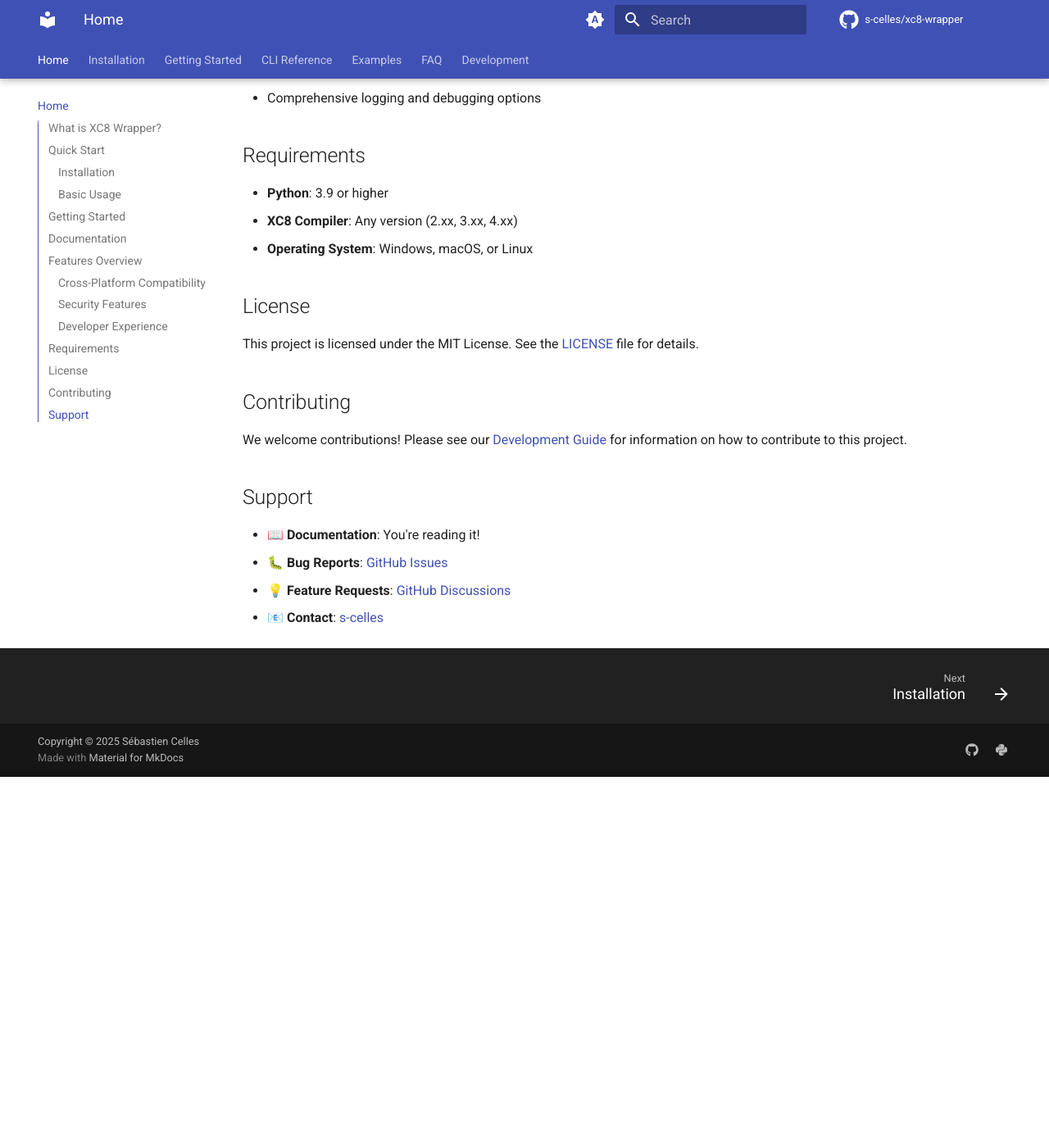
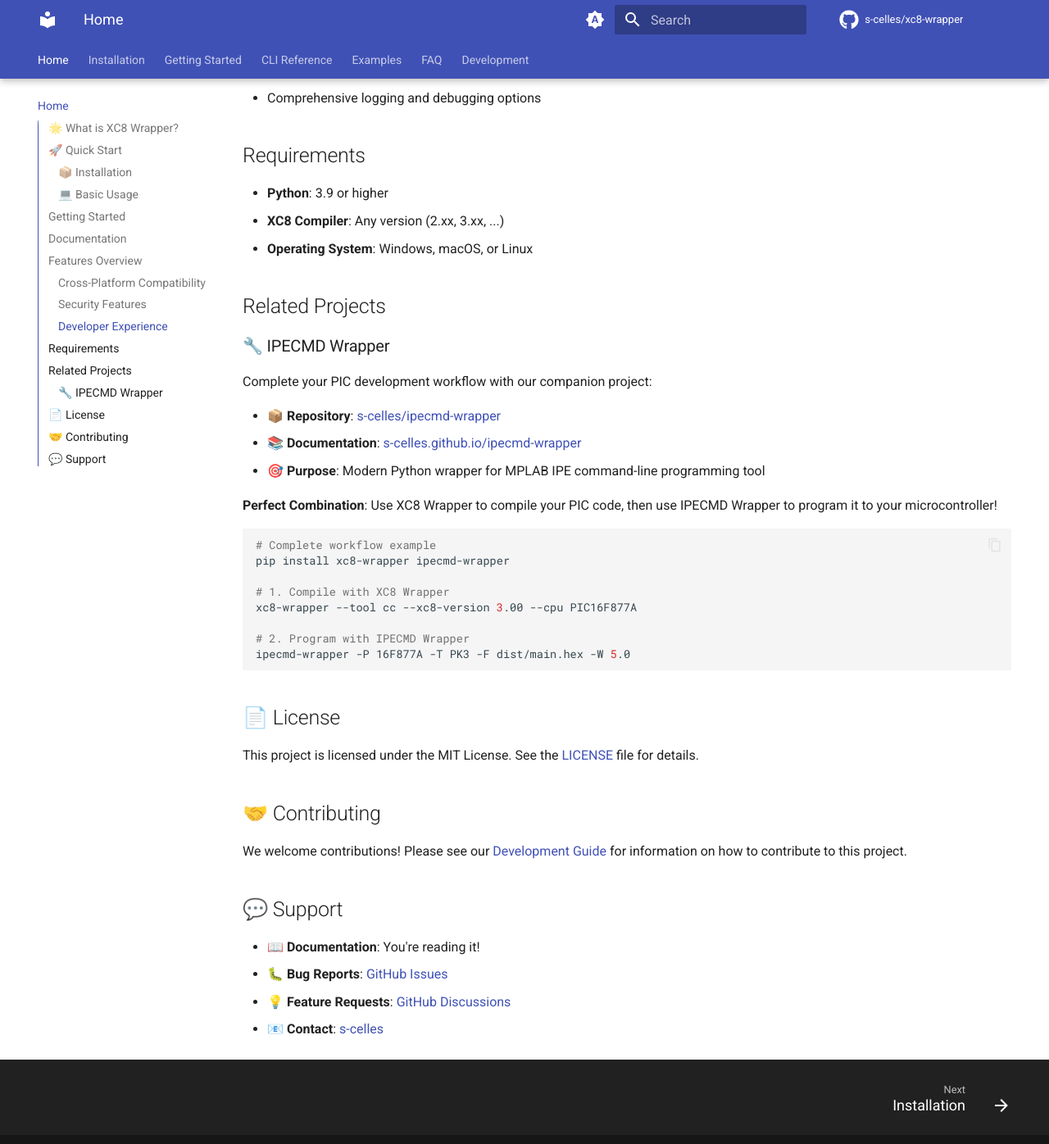
Before and after one commit to s-celles/xc8-wrapper, an MkDocs documentation site: the page built from docs/index.md, in a window 1280 px wide and 1400 px high, scrolled down 2450 px. Shown: the top 1396 px of the window at 82% size. Built offline with MkDocs 1.6.1 and Material for MkDocs 9.7.7, drawn with Linux system fonts in a browser that asks for light colours; comment, search, counter and statistics services are not loaded; the version menu is left out; before the commit the page ends 3398 px from its top, so only the background shows below that; some of the changed text lies outside the part shown.

Commit message:
Add Related Projects section to documentation
- Added cross-reference to IPECMD Wrapper project in documentation
- Provides users with information about the companion programming wrapper
- Creates better discoverability between related projects
- Includes complete workflow example using both tools together
- Includes links to both repository and documentation

````diff
--- a/docs/index.md
+++ b/docs/index.md
@@ -1,4 +1,4 @@
-# XC8 Wrapper Documentation
+# 🔧 XC8 Wrapper Documentation
 
 A modern, secure, and cross-platform wrapper for the Microchip XC8 compiler toolchain.
 
@@ -11,7 +11,7 @@
 !!! info "AI-Generated Content Notice"
 A significant portion of this project's content (including code, documentation, and examples) has been generated using AI assistance. Please review all code and documentation carefully before use in production environments. We recommend thorough testing and validation of any AI-generated components.
 
-## What is XC8 Wrapper?
+## 🌟 What is XC8 Wrapper?
 
 XC8 Wrapper is a Python-based command-line tool that provides a modern, user-friendly interface to the Microchip XC8 compiler. It simplifies PIC microcontroller development by offering:
 
@@ -22,15 +22,15 @@
 - **⚡ Smart XC8 detection** that finds your compiler installation automatically
 - **🧪 Comprehensive testing** with 78%+ code coverage
 
-## Quick Start
+## 🚀 Quick Start
 
-### Installation
+### 📦 Installation
 
 ```bash
 pip install xc8-wrapper
 ```
 
-### Basic Usage
+### 💻 Basic Usage
 
 ```bash
 # Compile a simple PIC project
@@ -80,18 +80,40 @@
 ## Requirements
 
 - **Python**: 3.9 or higher
-- **XC8 Compiler**: Any version (2.xx, 3.xx, 4.xx)
+- **XC8 Compiler**: Any version (2.xx, 3.xx, ...)
 - **Operating System**: Windows, macOS, or Linux
 
-## License
+## Related Projects
+
+### 🔧 IPECMD Wrapper
+Complete your PIC development workflow with our companion project:
+
+- **📦 Repository**: [s-celles/ipecmd-wrapper](https://github.com/s-celles/ipecmd-wrapper)
+- **📚 Documentation**: [s-celles.github.io/ipecmd-wrapper](https://s-celles.github.io/ipecmd-wrapper/)
+- **🎯 Purpose**: Modern Python wrapper for MPLAB IPE command-line programming tool
+
+**Perfect Combination**: Use XC8 Wrapper to compile your PIC code, then use IPECMD Wrapper to program it to your microcontroller!
+
+```bash
+# Complete workflow example
+pip install xc8-wrapper ipecmd-wrapper
+
+# 1. Compile with XC8 Wrapper
+xc8-wrapper --tool cc --xc8-version 3.00 --cpu PIC16F877A
+
+# 2. Program with IPECMD Wrapper
+ipecmd-wrapper -P 16F877A -T PK3 -F dist/main.hex -W 5.0
+```
+
+## 📄 License
 
 This project is licensed under the MIT License. See the [LICENSE](https://github.com/s-celles/xc8-wrapper/blob/main/LICENSE) file for details.
 
-## Contributing
+## 🤝 Contributing
 
 We welcome contributions! Please see our [Development Guide](development.md) for information on how to contribute to this project.
 
-## Support
+## 💬 Support
 
 - 📖 **Documentation**: You're reading it!
 - 🐛 **Bug Reports**: [GitHub Issues](https://github.com/s-celles/xc8-wrapper/issues)
````
